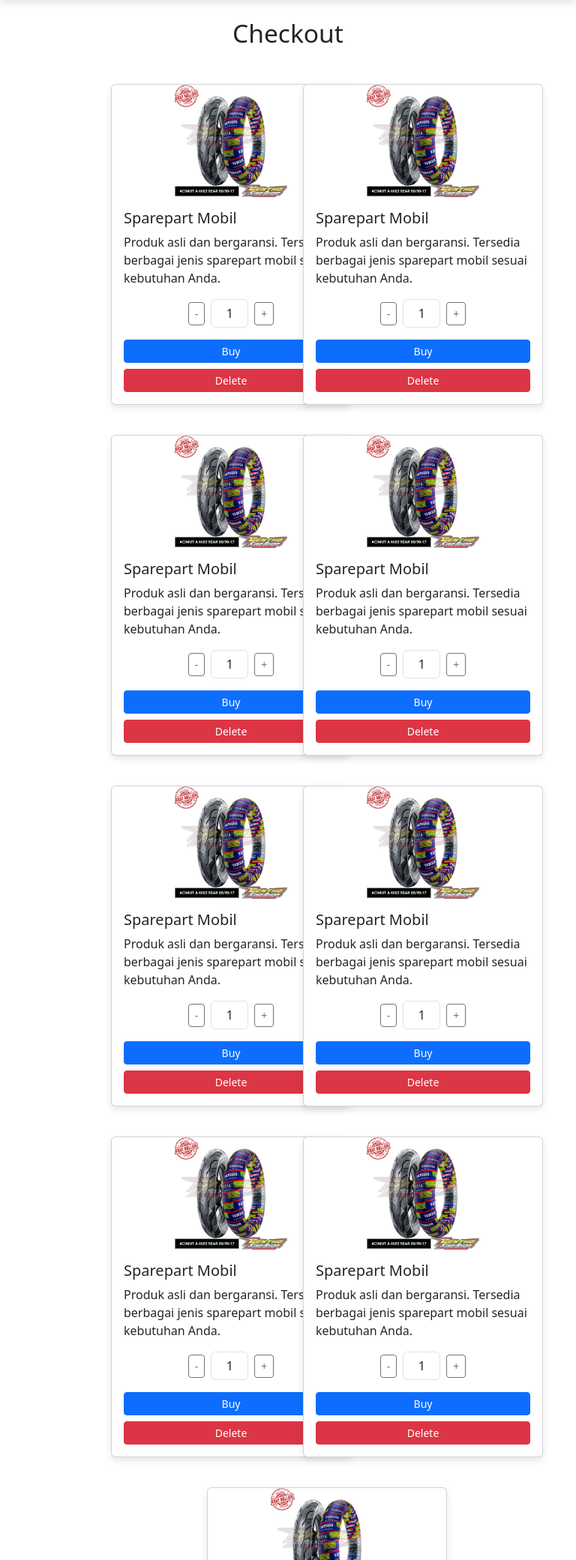
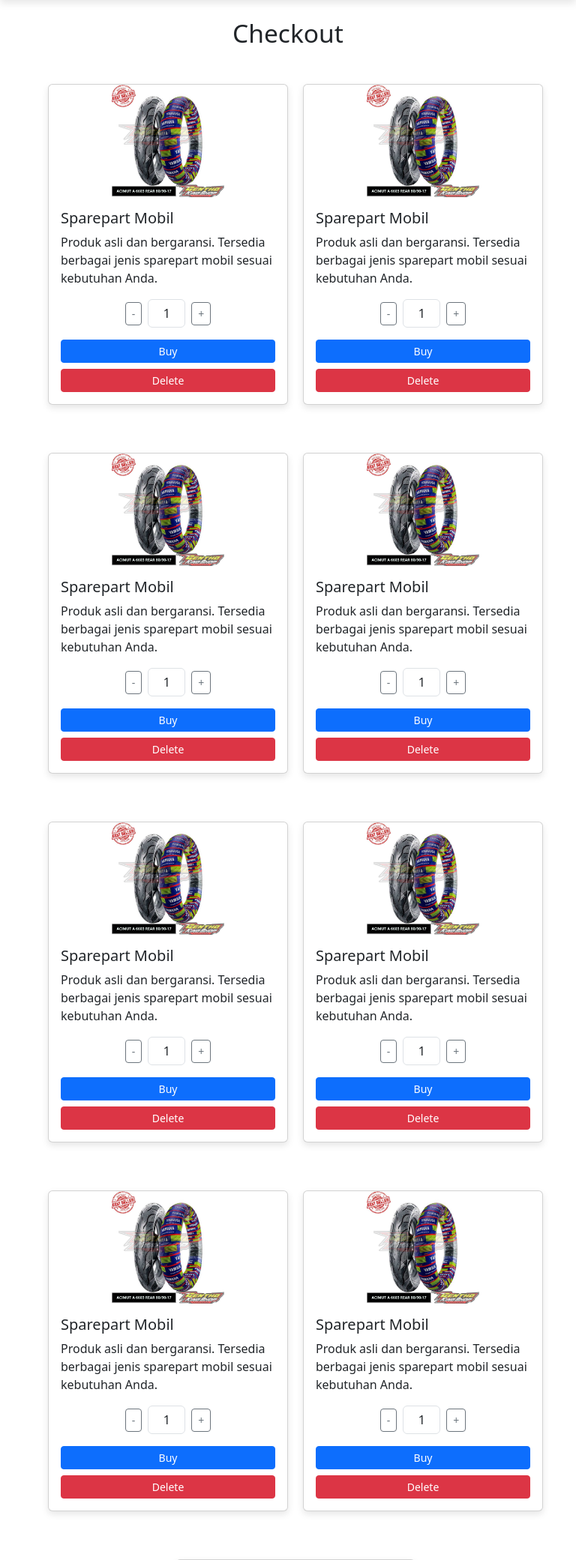
Before and after one commit to FarlyHaydy/BengkelinAja-ProjectMSIB, a Flask app: template templates/user/checkout.html in a window 768 px wide. Shown: the part 56-2137 px from the top of the page at 75% size. Run offline with Flask 3, Linux system fonts and the light colour scheme; the template is opened without the code that fills it, so the values that code supplies are empty.

Commit message:
update animasi and add

```diff
--- a/templates/user/checkout.html
+++ b/templates/user/checkout.html
@@ -54,6 +54,16 @@
             height: 40px;
         }.card {
             box-shadow: 0px 4px 10px rgba(0, 0, 0, 0.1);
+        }
+        @media (min-width: 768px) and (max-width: 1024px) {
+             .col-md-4, .col-lg-3 {
+                flex: 0 0 45%; /* Membuat card mengambil seluruh lebar */
+                max-width: 45%;
+            }
+            .card {
+                margin-bottom: 1.5rem;
+
+            }
         }
 
     </style>
--- a/templates/user/profile.html
+++ b/templates/user/profile.html
@@ -44,7 +44,7 @@
 
         .profile-section {
             padding: 20px;
-            margin-bottom: 20px;
+            margin-bottom: 70px;
         }
 
         .profile-section .card {
@@ -114,7 +114,7 @@
     <div class="container mt-2">
         <div class="row align-items-center">
             <!-- Kiri: Gambar dan Teks -->
-            <div class="col-12 col-md-6 text-center text-md-start info-container" data-aos="fade-left" data-aos-duration="2000">
+            <div class="col-12 col-md-6 text-center text-md-start info-container" data-aos="fade-left" data-aos-duration="1500">
                 <img src="/static/img/tampilan/tampilan-profile.png" alt="Update Profile Illustration" style="max-width: 80%;">
                 <h2>Update Profile Anda</h2>
                 <p>
@@ -124,7 +124,7 @@
                 </p>
             </div>
             <!-- Kanan: Form Profile -->
-            <div class="col-12 col-md-6 profile-section d-flex justify-content-center" data-aos="fade-right" data-aos-duration="2000">
+            <div class="col-12 col-md-6 profile-section d-flex justify-content-center" data-aos="fade-right" data-aos-duration="1500">
                 <div class="card shadow-lg">
                     <div class="card-body">
                         <h5 class="card-title text-center mb-4">Informasi User</h5>
```
